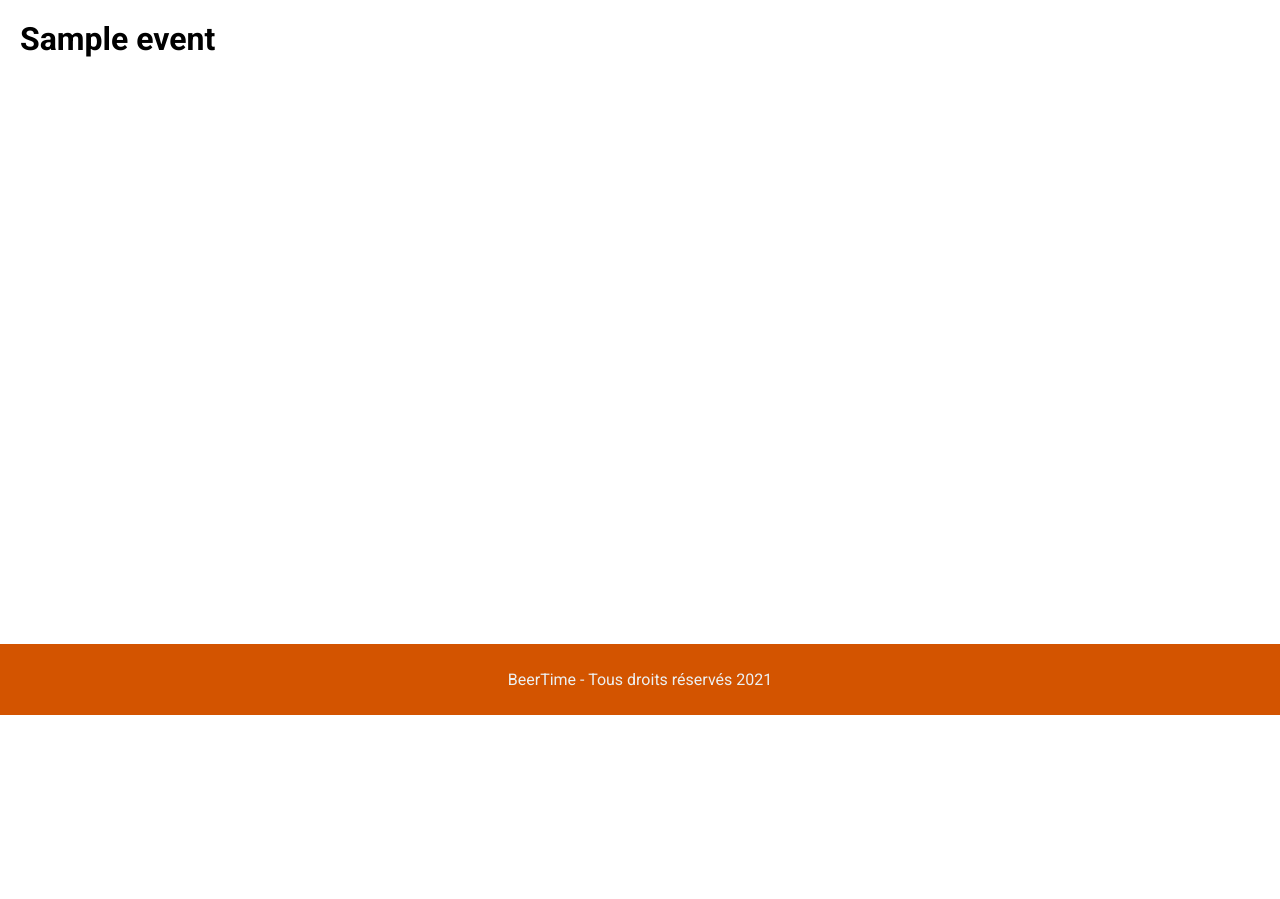
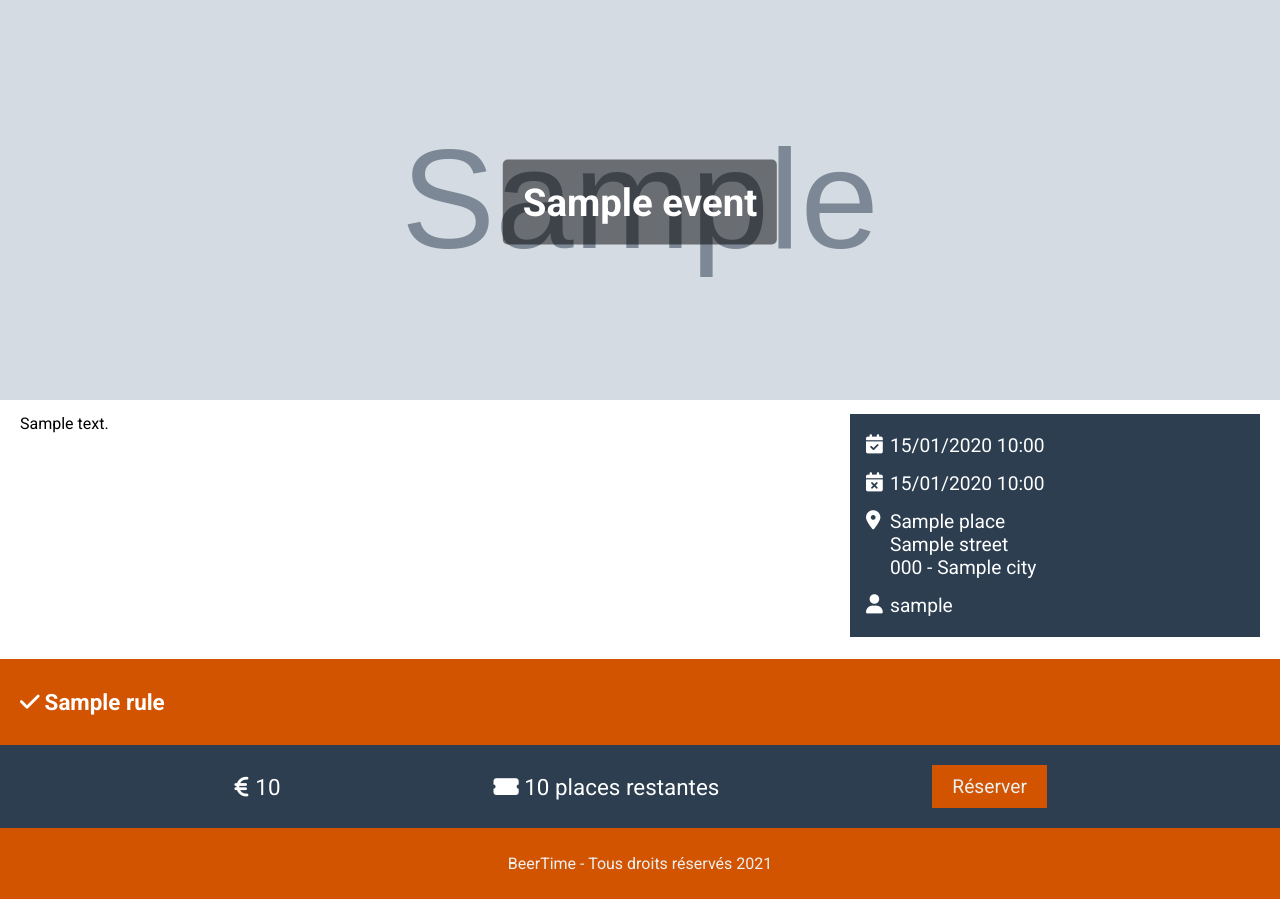
Before and after one commit to RobinStudo/beerTime2021, a Symfony app: template templates/event/show.html.twig in a window 1280 px wide. Shown: the part 85-984 px from the top of the page. Before the commit the page ends 800 px from the top, so only its background shows below. Run offline with Twig, Linux system fonts and the light colour scheme; the template is opened without the code that fills it: most values are stand-ins (such as "Sample title", 1, 10 or a date in 2020); grey boxes marked "Sample" are stand-in pictures; some libraries are stand-ins or nearby versions.

Commit message:
Show page

```diff
--- a/public/css/event/show.css
+++ b/public/css/event/show.css
@@ -0,0 +1,89 @@
+.event .event-view{
+    position: relative;
+}
+
+.event .event-view img{
+    width: 100%;
+    height: 400px;
+    object-fit: cover;
+}
+
+.event .event-view h1{
+    position: absolute;
+    top: 50%;
+    left: 50%;
+    transform: translate(-50%, -50%);
+    color: white;
+    background-color: rgba(0,0,0,0.5);
+    padding: 20px;
+    font-size: 2.4rem;
+    border-radius: 5px;
+    text-align: center;
+}
+
+.event .event-summary{
+    display: flex;
+    margin: 10px 20px;
+    gap: 10px;
+}
+
+.event .event-summary p{
+    flex: 2;
+    margin: 0;
+}
+
+.event .event-summary aside{
+    flex: 1;
+    background-color: #2c3e50;
+    color: white;
+}
+
+.event .event-summary aside ul{
+    margin: 20px 0;
+}
+
+.event .event-summary aside li{
+    position: relative;
+    list-style-type: none;
+    margin: 15px 0;
+    font-size: 1.2rem;
+}
+
+.event .event-summary aside li::before{
+    position: absolute;
+    left: -1.5rem;
+    content: attr(data-icon);
+    font-family: "Font Awesome 5 Free";
+    font-weight: 900;
+}
+
+.event .event-rules{
+    background-color: #d35400;
+    font-size: 1.4rem;
+    list-style-type: none;
+    padding: 15px 20px;
+    margin-bottom: 0;
+}
+
+.event .event-rules li{
+    margin: 15px 0;
+    color: white;
+    font-weight: 700;
+}
+
+.event .event-rules li::before{
+    content: "\f00c";
+    font-family: "Font Awesome 5 Free";
+    font-weight: 900;
+    margin-right: 5px;
+}
+
+.event .event-register{
+    display: flex;
+    justify-content: space-evenly;
+    background-color: #2c3e50;
+    color: white;
+    align-items: center;
+    padding: 20px;
+    font-size: 1.4rem;
+}
--- a/templates/event/show.html.twig
+++ b/templates/event/show.html.twig
@@ -6,8 +6,56 @@
     <link rel="stylesheet" href="{{ asset('css/event/show.css') }}">
 {% endblock %}
 
+{% block mainClasses %}no-spaces{% endblock %}
+
 {% block body %}
-    <h1>{{ event.name }}</h1>
-
-
+    <article class="event">
+        <div class="event-view">
+            <img src="{{ event.picture }}" alt="{{ event.name }}">
+            <h1>{{ event.name }}</h1>
+        </div>
+        <div class="event-summary">
+            <p class="event-summary__description">
+                {{ event.description }}
+            </p>
+            <aside class="event-summary__detail">
+                <ul>
+                    <li data-icon="&#xf274">
+                        {{ event.startAt|date('d/m/Y H:i') }}
+                    </li>
+                    <li data-icon="&#xf273">
+                        {{ event.endAt|date('d/m/Y H:i') }}
+                    </li>
+                    <li data-icon="&#xf3c5">
+                        {% if event.place %}
+                            {{ event.place.name }}<br>
+                            {{ event.place.street }}<br>
+                            {{ event.place.zipcode }} - {{ event.place.city }}
+                        {% else %}
+                            A distance
+                        {% endif %}
+                    </li>
+                    <li data-icon="&#xf007">
+                        {{ event.owner.username }}
+                    </li>
+                </ul>
+            </aside>
+        </div>
+        <ul class="event-rules">
+            {% for rule in event.rules %}
+                <li>{{ rule.label }}</li>
+            {% endfor %}
+        </ul>
+        <div class="event-register">
+            <span>
+                <i class="fas fa-euro-sign"></i>
+                {{ event.price ?? 'Gratuit' }}
+            </span>
+            <span>
+                <i class="fas fa-ticket-alt"></i>
+                10 places restantes
+            </span>
+            <a href="#" class="button">Réserver</a>
+        </div>
+    </article>
 {% endblock %}
```
